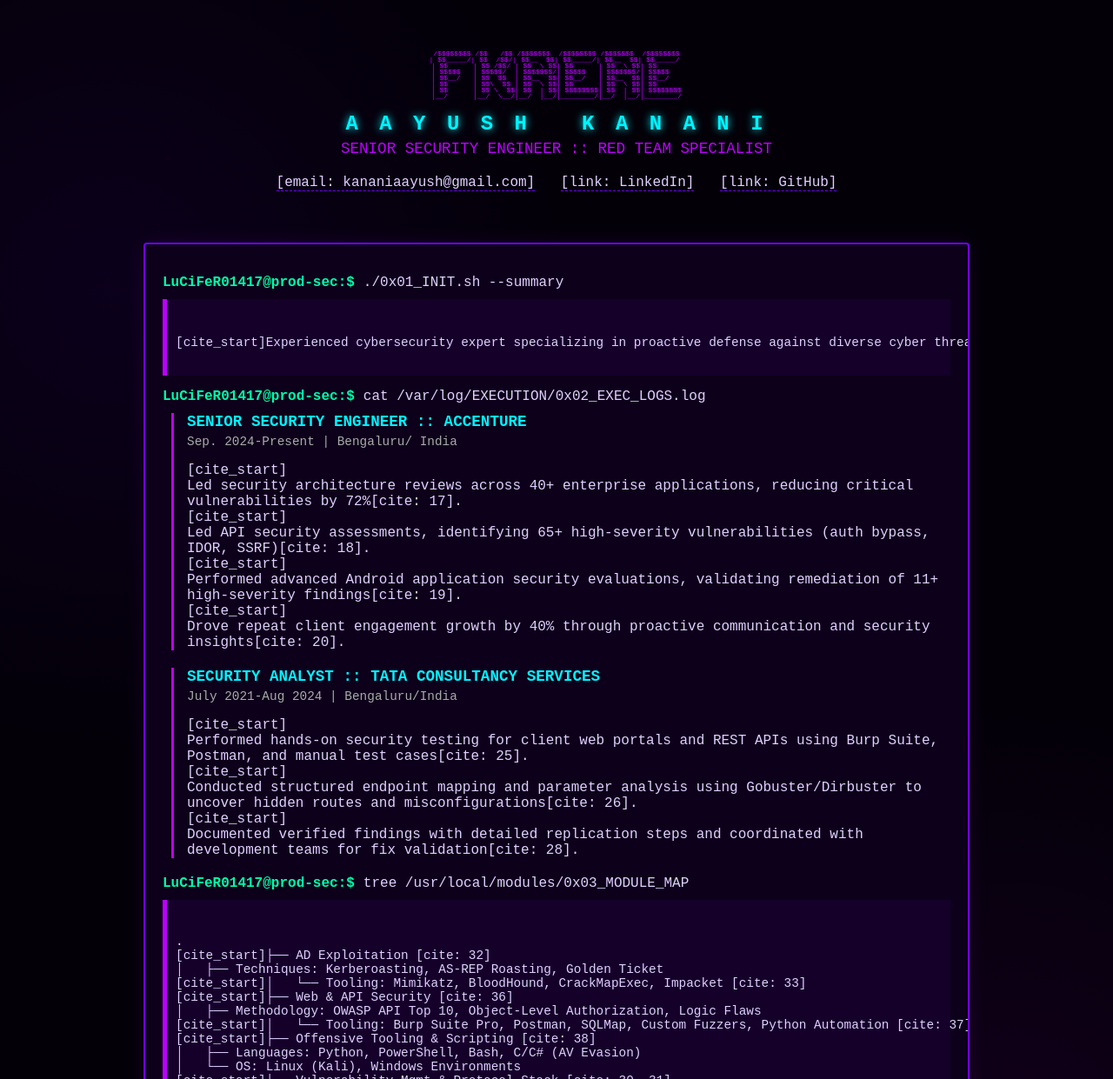
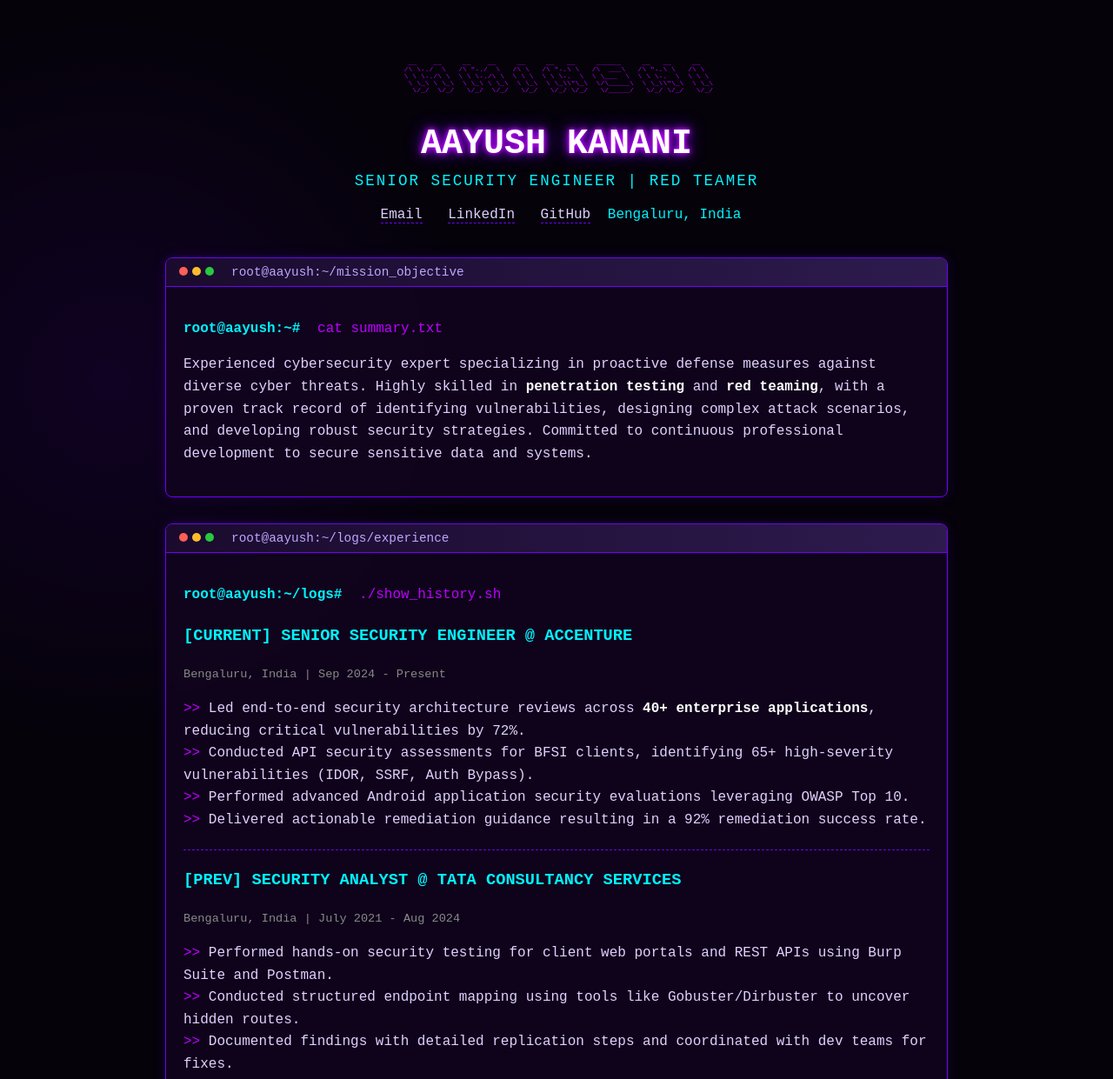
Before and after one commit to LuCiFeR01417/LuCiFeR01417.github.io, a plain HTML site: page index.html in a window 1280 px wide. Shown: the top 1241 px of the page at 87% size. Drawn offline with Linux system fonts and the light colour scheme.

Commit message:
Update index.html

```diff
--- a/index.html
+++ b/index.html
@@ -3,18 +3,18 @@
 <head>
     <meta charset="UTF-8">
     <meta name="viewport" content="width=device-width, initial-scale=1.0">
-    <title>Aayush Kanani | System Log</title>
+    <title>Aayush Kanani | Cyber Security Expert</title>
     <style>
         /* --- CORE SYSTEM AESTHETICS --- */
         :root {
-            --bg-color: #030008;
-            --terminal-bg: #0d001a;
+            --bg-color: #05020a;
+            --terminal-bg: #0f0518;
             --text-color: #e0d0ff;
             --primary-glow: #bd00ff; /* Neon Purple */
             --secondary-glow: #7000ff; /* Deep Violet */
-            --accent: #00f3ff; /* Cyan/Glitch contrast */
-            --font-main: 'Fira Code', 'Courier New', monospace;
-            --prompt-color: #00ffaa; /* Green for Prompt */
+            --accent: #00f3ff; /* Cyan for contrast */
+            --glass: rgba(18, 4, 31, 0.85);
+            --font-main: 'Courier New', Courier, monospace;
         }
 
         body {
@@ -25,49 +25,43 @@
             padding: 0;
             overflow-x: hidden;
             background-image:
-                radial-gradient(circle at 10% 20%, rgba(112, 0, 255, 0.08) 0%, transparent 30%),
-                radial-gradient(circle at 90% 80%, rgba(189, 0, 255, 0.08) 0%, transparent 30%);
-            min-height: 100vh;
+                radial-gradient(circle at 10% 20%, rgba(112, 0, 255, 0.1) 0%, transparent 20%),
+                radial-gradient(circle at 90% 80%, rgba(189, 0, 255, 0.1) 0%, transparent 20%);
         }
 
-        /* --- LAYOUT & TERMINAL WINDOWS --- */
+        /* --- SCROLLBAR --- */
+        ::-webkit-scrollbar { width: 10px; }
+        ::-webkit-scrollbar-track { background: var(--bg-color); }
+        ::-webkit-scrollbar-thumb { background: var(--secondary-glow); border-radius: 5px; }
+
+        /* --- LAYOUT --- */
         .container {
-            max-width: 950px;
+            max-width: 900px;
             margin: 0 auto;
-            padding: 20px 10px;
-        }
-
-        .terminal-window {
-            background: var(--terminal-bg);
-            border: 2px solid var(--secondary-glow);
-            border-radius: 4px;
-            margin-bottom: 40px;
-            box-shadow: 0 0 25px rgba(189, 0, 255, 0.1);
-            overflow: hidden;
             padding: 20px;
         }
 
         /* --- HEADER / ASCII --- */
         header {
             text-align: center;
-            padding: 30px 0;
-            margin-bottom: 30px;
+            padding: 40px 0;
+            animation: fadeIn 2s ease-in;
         }
 
-        .ascii-art {
-            font-size: 8px;
-            line-height: 7px;
-            color: var(--primary-glow);
-            text-shadow: 0 0 5px rgba(189, 0, 255, 0.5);
+        .glitch-text {
+            font-size: 2.5rem;
+            text-shadow:
+                0 0 5px var(--primary-glow),
+                0 0 10px var(--primary-glow),
+                0 0 20px var(--secondary-glow);
+            color: #fff;
+            margin-bottom: 10px;
         }
 
-        .main-title {
+        .subtitle {
             color: var(--accent);
-            font-size: 1.5rem;
-            letter-spacing: 5px;
-            margin-top: 15px;
-            margin-bottom: 5px;
-            text-shadow: 0 0 10px var(--accent);
+            font-size: 1.1rem;
+            letter-spacing: 2px;
         }
 
         .contact-info a {
@@ -77,195 +71,228 @@
             border-bottom: 1px dashed var(--secondary-glow);
             transition: 0.3s;
         }
-        .contact-info a:hover { color: var(--primary-glow); text-shadow: 0 0 5px var(--primary-glow); }
+        .contact-info a:hover { color: var(--primary-glow); text-shadow: 0 0 8px var(--primary-glow); }
 
-        /* --- TYPING EFFECT / PROMPTS --- */
-        .prompt-line {
+        /* --- TERMINAL WINDOWS --- */
+        .terminal-window {
+            background: var(--glass);
+            border: 1px solid var(--secondary-glow);
+            border-radius: 8px;
+            margin-bottom: 30px;
+            box-shadow: 0 0 15px rgba(112, 0, 255, 0.15);
+            backdrop-filter: blur(5px);
+            overflow: hidden;
+            transition: transform 0.2s;
+        }
+
+        .terminal-window:hover {
+            box-shadow: 0 0 25px rgba(189, 0, 255, 0.3);
+            border-color: var(--primary-glow);
+        }
+
+        .window-bar {
+            background: linear-gradient(90deg, #1a0b2e, #2d1b4e);
+            padding: 8px 15px;
+            border-bottom: 1px solid var(--secondary-glow);
             display: flex;
             align-items: center;
-            margin: 15px 0 10px 0;
-        }
-        .prompt {
-            color: var(--prompt-color);
-            font-weight: bold;
-            margin-right: 10px;
-            white-space: nowrap;
-        }
-        .command {
-            color: var(--text-color);
-            flex-grow: 1;
+            font-size: 0.9rem;
+            color: #bfa5ff;
         }
 
-        #typing-text {
-            border-right: 2px solid var(--primary-glow);
-            animation: typing 4s steps(40, end), blink-cursor 0.75s step-end infinite;
-            white-space: nowrap;
-            overflow: hidden;
-            display: inline-block;
+        .dots span {
+            height: 10px; width: 10px;
+            background-color: #ff5f56; border-radius: 50%;
+            display: inline-block; margin-right: 5px;
+        }
+        .dots span:nth-child(2) { background-color: #ffbd2e; }
+        .dots span:nth-child(3) { background-color: #27c93f; }
+
+        .content {
+            padding: 20px;
+            line-height: 1.6;
         }
 
-        /* --- LIST & CONTENT STYLING --- */
-        ul { list-style-type: none; padding-left: 0; }
-        .log-entry {
-            border-left: 3px solid var(--primary-glow);
-            padding-left: 15px;
-            margin-bottom: 20px;
-        }
-        .log-header {
-            color: var(--accent);
-            font-size: 1.1rem;
-            margin: 0 0 5px 0;
-        }
-        .log-detail {
-            color: #aaa;
-            font-size: 0.9rem;
-            margin-bottom: 10px;
-        }
+        /* --- TYPOGRAPHY & COMMANDS --- */
+        .prompt { color: var(--accent); font-weight: bold; margin-right: 10px; }
+        .command { color: var(--primary-glow); }
+        h2 { color: var(--primary-glow); margin-top: 0; border-bottom: 1px solid var(--secondary-glow); padding-bottom: 10px; }
+
         .highlight { color: #fff; font-weight: bold; }
 
-        .code-block {
-            background: #15002a;
+        /* --- SKILLS GRID --- */
+        .grid {
+            display: grid;
+            grid-template-columns: repeat(auto-fit, minmax(250px, 1fr));
+            gap: 15px;
+        }
+        .skill-card {
+            border: 1px solid rgba(189, 0, 255, 0.3);
+            background: rgba(189, 0, 255, 0.05);
             padding: 10px;
-            margin: 10px 0;
-            border-left: 5px solid var(--primary-glow);
-            white-space: pre-wrap;
             font-size: 0.9rem;
+        }
+        .skill-card:hover { background: rgba(189, 0, 255, 0.1); }
+
+        /* --- LISTS --- */
+        ul { list-style-type: none; padding-left: 0; }
+        li::before {
+            content: ">> ";
+            color: var(--primary-glow);
         }
 
         /* --- ANIMATIONS --- */
-        @keyframes blink-cursor { from, to { border-color: transparent } 50% { border-color: var(--primary-glow); } }
-        @keyframes typing { from { width: 0 } }
+        @keyframes fadeIn { from { opacity: 0; } to { opacity: 1; } }
+        @keyframes blink { 50% { opacity: 0; } }
 
+        .cursor {
+            display: inline-block;
+            width: 8px;
+            height: 15px;
+            background: var(--primary-glow);
+            animation: blink 1s infinite;
+        }
     </style>
 </head>
 <body>
 
 <div class="container">
     <header>
-        <pre class="ascii-art">
- /$$$$$$$$ /$$   /$$ /$$$$$$$  /$$$$$$$$ /$$$$$$$  /$$$$$$$$
-| $$_____/| $$  /$$/| $$__  $$| $$_____/| $$__  $$| $$_____/
-| $$      | $$ /$$/ | $$  \ $$| $$      | $$  \ $$| $$
-| $$$$$   | $$$$$/  | $$$$$$$/| $$$$$   | $$$$$$$/| $$$$$
-| $$__/   | $$  $$  | $$__  $$| $$__/   | $$__  $$| $$__/
-| $$      | $$\  $$ | $$  \ $$| $$      | $$  \ $$| $$
-| $$      | $$ \  $$| $$  | $$| $$$$$$$$| $$  | $$| $$$$$$$$
-|__/      |__/  \__/|__/  |__/|________/|__/  |__/|________/
+        <pre style="font-size: 8px; color: var(--primary-glow); line-height: 8px; margin-bottom: 20px;">
+   __    __     __    __     __     __   __     ______     __   __     __
+  /\ \-./  \   /\ "-./  \   /\ \   /\ "-.\ \   /\  ___\   /\ "-.\ \   /\ \
+  \ \ \-./\ \  \ \ \-./\ \  \ \ \  \ \ \-.  \  \ \___  \  \ \ \-.  \  \ \ \
+   \ \_\ \ \_\  \ \_\ \ \_\  \ \_\  \ \_\\"\_\  \/\_____\  \ \_\\"\_\  \ \_\
+    \/_/  \/_/   \/_/  \/_/   \/_/   \/_/ \/_/   \/_____/   \/_/ \/_/   \/_/
         </pre>
-        <h1 class="main-title">A A Y U S H &nbsp; K A N A N I</h1>
-        <div style="color: var(--primary-glow); font-size: 1.1rem;">SENIOR SECURITY ENGINEER :: RED TEAM SPECIALIST</div>
+
+        <h1 class="glitch-text">AAYUSH KANANI</h1>
+        <div class="subtitle">SENIOR SECURITY ENGINEER | RED TEAMER</div>
 
         <div class="contact-info" style="margin-top: 20px;">
-            <a href="mailto:kananiaayush@gmail.com">[email: kananiaayush@gmail.com]</a>
-            <a href="#">[link: LinkedIn]</a>
-            <a href="#">[link: GitHub]</a>
+            <a href="mailto:kananiaayush@gmail.com">Email</a>
+            <a href="#">LinkedIn</a> <a href="#">GitHub</a>   <span style="color: var(--accent)">Bengaluru, India</span>
         </div>
     </header>
 
     <div class="terminal-window">
-        <div class="prompt-line">
-            <span class="prompt">LuCiFeR01417@prod-sec:$</span>
-            <span class="command">./0x01_INIT.sh --summary</span>
+        <div class="window-bar">
+            <div class="dots"><span></span><span></span><span></span></div>
+            <span style="margin-left: 15px;">root@aayush:~/mission_objective</span>
         </div>
-        <div class="code-block">
-            <span id="typing-text" style="color: var(--text-color); display: inline-block;">
-                [cite_start]Experienced cybersecurity expert specializing in proactive defense against diverse cyber threats[cite: 4]. [cite_start]Highly skilled in penetration testing and red teaming, designing complex attack scenarios, and developing robust security strategies[cite: 5]. [cite_start]Ready to leverage expertise to enhance an organization's security posture[cite: 7].
-            </span>
+        <div class="content">
+            <p>
+                <span class="prompt">root@aayush:~#</span>
+                <span class="command">cat summary.txt</span>
+            </p>
+            <p>
+                Experienced cybersecurity expert specializing in proactive defense measures against diverse cyber threats.
+                Highly skilled in <span class="highlight">penetration testing</span> and <span class="highlight">red teaming</span>,
+                with a proven track record of identifying vulnerabilities, designing complex attack scenarios, and developing robust security strategies.
+                Committed to continuous professional development to secure sensitive data and systems.
+            </p>
+        </div>
     </div>
 
-        <div class="prompt-line">
-            <span class="prompt">LuCiFeR01417@prod-sec:$</span>
-            <span class="command">cat /var/log/EXECUTION/0x02_EXEC_LOGS.log</span>
+    <div class="terminal-window">
+        <div class="window-bar">
+            <div class="dots"><span></span><span></span><span></span></div>
+            <span style="margin-left: 15px;">root@aayush:~/logs/experience</span>
         </div>
-        <div style="padding: 0 10px;">
-            <div class="log-entry">
-                <h3 class="log-header">SENIOR SECURITY ENGINEER :: ACCENTURE</h3>
-                <div class="log-detail">Sep. 2024-Present | Bengaluru/ India</div>
+        <div class="content">
+            <p><span class="prompt">root@aayush:~/logs#</span> <span class="command">./show_history.sh</span></p>
+
+            <h3 style="color: var(--accent);">[CURRENT] SENIOR SECURITY ENGINEER @ ACCENTURE</h3>
+            <div style="font-size: 0.85rem; color: #888; margin-bottom: 10px;">Bengaluru, India | Sep 2024 - Present</div>
             <ul>
-                    [cite_start]<li>Led security architecture reviews across 40+ enterprise applications, reducing critical vulnerabilities by 72%[cite: 17].</li>
-                    [cite_start]<li>Led API security assessments, identifying 65+ high-severity vulnerabilities (auth bypass, IDOR, SSRF)[cite: 18].</li>
-                    [cite_start]<li>Performed advanced Android application security evaluations, validating remediation of 11+ high-severity findings[cite: 19].</li>
-                    [cite_start]<li>Drove repeat client engagement growth by 40% through proactive communication and security insights[cite: 20].</li>
+                <li>Led end-to-end security architecture reviews across <span class="highlight">40+ enterprise applications</span>, reducing critical vulnerabilities by 72%.</li>
+                <li>Conducted API security assessments for BFSI clients, identifying 65+ high-severity vulnerabilities (IDOR, SSRF, Auth Bypass).</li>
+                <li>Performed advanced Android application security evaluations leveraging OWASP Top 10.</li>
+                <li>Delivered actionable remediation guidance resulting in a 92% remediation success rate.</li>
             </ul>
-            </div>
 
-            <div class="log-entry">
-                <h3 class="log-header">SECURITY ANALYST :: TATA CONSULTANCY SERVICES</h3>
-                <div class="log-detail">July 2021-Aug 2024 | Bengaluru/India</div>
+            <hr style="border: 0; border-bottom: 1px dashed var(--secondary-glow); margin: 20px 0;">
+
+            <h3 style="color: var(--accent);">[PREV] SECURITY ANALYST @ TATA CONSULTANCY SERVICES</h3>
+            <div style="font-size: 0.85rem; color: #888; margin-bottom: 10px;">Bengaluru, India | July 2021 - Aug 2024</div>
             <ul>
-                    [cite_start]<li>Performed hands-on security testing for client web portals and REST APIs using Burp Suite, Postman, and manual test cases[cite: 25].</li>
-                    [cite_start]<li>Conducted structured endpoint mapping and parameter analysis using Gobuster/Dirbuster to uncover hidden routes and misconfigurations[cite: 26].</li>
-                    [cite_start]<li>Documented verified findings with detailed replication steps and coordinated with development teams for fix validation[cite: 28].</li>
+                <li>Performed hands-on security testing for client web portals and REST APIs using Burp Suite and Postman.</li>
+                <li>Conducted structured endpoint mapping using tools like Gobuster/Dirbuster to uncover hidden routes.</li>
+                <li>Documented findings with detailed replication steps and coordinated with dev teams for fixes.</li>
             </ul>
         </div>
     </div>
 
-        <div class="prompt-line">
-            <span class="prompt">LuCiFeR01417@prod-sec:$</span>
-            <span class="command">tree /usr/local/modules/0x03_MODULE_MAP</span>
+    <div class="terminal-window">
+        <div class="window-bar">
+            <div class="dots"><span></span><span></span><span></span></div>
+            <span style="margin-left: 15px;">root@aayush:~/arsenal</span>
         </div>
-        <div class="code-block">
-<pre style="color: var(--text-color);">
-.
-[cite_start]├── AD Exploitation [cite: 32]
-│   ├── Techniques: Kerberoasting, AS-REP Roasting, Golden Ticket
-[cite_start]│   └── Tooling: Mimikatz, BloodHound, CrackMapExec, Impacket [cite: 33]
-[cite_start]├── Web & API Security [cite: 36]
-│   ├── Methodology: OWASP API Top 10, Object-Level Authorization, Logic Flaws
-[cite_start]│   └── Tooling: Burp Suite Pro, Postman, SQLMap, Custom Fuzzers, Python Automation [cite: 37]
-[cite_start]├── Offensive Tooling & Scripting [cite: 38]
-│   ├── Languages: Python, PowerShell, Bash, C/C# (AV Evasion)
-│   └── OS: Linux (Kali), Windows Environments
-[cite_start]├── Vulnerability Mgmt & Protocol Stack [cite: 30, 31]
-│   ├── Networking: TCP/IP, OSI Model, IDS/IPS, Firewalls
-│   └── Frameworks: CVSS, Cyber Kill Chain, MITRE ATT&CK
-[cite_start]└── Communication [cite: 34, 35]
-    └── High-quality reporting, Executive presentations, Remediation playbooks
-</pre>
+        <div class="content">
+            <p><span class="prompt">root@aayush:~/arsenal#</span> <span class="command">ls -la --modules</span></p>
+
+            <div class="grid">
+                <div class="skill-card">
+                    <strong style="color: var(--accent)">> AD EXPLOITATION</strong><br>
+                    Kerberoasting, AS-REP Roasting, Pass-the-Ticket, Golden Ticket, DCSync.
+                </div>
+                <div class="skill-card">
+                    <strong style="color: var(--accent)">> OFFENSIVE TOOLS</strong><br>
+                    Mimikatz, BloodHound, CrackMapExec, Impacket, Sysinternals.
+                </div>
+                <div class="skill-card">
+                    <strong style="color: var(--accent)">> WEB & API SEC</strong><br>
+                    Burp Suite Pro, Postman, SQLMap, OWASP API Top 10, GraphQL Security.
+                </div>
+                <div class="skill-card">
+                    <strong style="color: var(--accent)">> SCRIPTING</strong><br>
+                    Python, PowerShell, Bash, C/C# (AV Evasion).
+                </div>
+                <div class="skill-card">
+                    <strong style="color: var(--accent)">> NETWORK SEC</strong><br>
+                    TCP/IP, OSI Model, IDS/IPS, Firewalls, Wireshark.
+                </div>
+            </div>
+        </div>
     </div>
 
-        <div class="prompt-line">
-            <span class="prompt">LuCiFeR01417@prod-sec:$</span>
-            <span class="command">/etc/credentials/0x04_CERTIFICATES --list</span>
+    <div class="terminal-window">
+        <div class="window-bar">
+            <div class="dots"><span></span><span></span><span></span></div>
+            <span style="margin-left: 15px;">root@aayush:~/credentials</span>
         </div>
-        <div style="padding: 0 10px;">
-            <ul style="color: var(--accent);">
-                [cite_start]<li>Offensive Security Certified Professional (OSCP) :: May 2024 [cite: 9]</li>
-                [cite_start]<li>Certified Ethical Hacker (CEH) Practical :: January 2023 [cite: 10, 11]</li>
-                [cite_start]<li>Ethical Hacking (EDU FABRICA) Springfest IIT Kharagpur :: March 2021 [cite: 12]</li>
+        <div class="content">
+            <p><span class="prompt">root@aayush:~/credentials#</span> <span class="command">cat certs.db</span></p>
+
+            <div style="margin-bottom: 15px;">
+                <span style="color: var(--primary-glow)">★ OSCP</span> (Offensive Security Certified Professional) - <span style="font-size: 0.8rem">May 2024</span>
+            </div>
+            <div style="margin-bottom: 15px;">
+                <span style="color: var(--primary-glow)">★ CEH Practical</span> (Certified Ethical Hacker) - <span style="font-size: 0.8rem">Jan 2023</span>
+            </div>
+            <div style="margin-bottom: 15px;">
+                <span style="color: var(--primary-glow)">★ Ethical Hacking</span> (IIT Kharagpur Springfest) - <span style="font-size: 0.8rem">Mar 2021</span>
+            </div>
+
+            <br>
+            <p><span class="prompt">root@aayush:~/credentials#</span> <span class="command">cat education.db</span></p>
+            <ul>
+                <li>Bachelor's in Computer Applications - Marwadi University (8.13 CGPA) [May 2021]</li>
             </ul>
         </div>
-
     </div>
 
-    <div style="text-align: center; margin-bottom: 30px; font-size: 0.8rem; color: #555;">
-        System Build Status: <span style="color: var(--prompt-color); font-weight: bold;">OK</span> | Session Active.
+    <div style="text-align: center; margin-bottom: 40px; font-size: 0.8rem; opacity: 0.7;">
+        System Status: ONLINE <span class="cursor"></span><br>
+        &copy; 2025 Aayush Kanani. Built for the Void.
     </div>
 
 </div>
 
 <script>
-    const typingElement = document.getElementById('typing-text');
-    const textToType = typingElement.textContent.trim();
-    typingElement.textContent = ''; // Clear content for typing effect
-
-    let i = 0;
-    const speed = 25; // Speed in milliseconds
-
-    function typeWriter() {
-      if (i < textToType.length) {
-        typingElement.textContent += textToType.charAt(i);
-        i++;
-        setTimeout(typeWriter, speed);
-      } else {
-        // Stop the typing animation after it finishes
-        typingElement.style.borderRight = 'none';
-        typingElement.style.animation = 'none';
-      }
-    }
-
-    // Delay the start of the typing effect slightly
-    setTimeout(typeWriter, 1000);
+    // Simple script to create a typing effect for the title if desired
+    console.log("%c SYSTEM BREACH DETECTED ", "color: #bd00ff; font-size: 20px; background: #000;");
+    console.log("Welcome to the portfolio, Aayush.");
 </script>
 
 </body>
```
Lines whose indentation alone changed are shown as unchanged.
